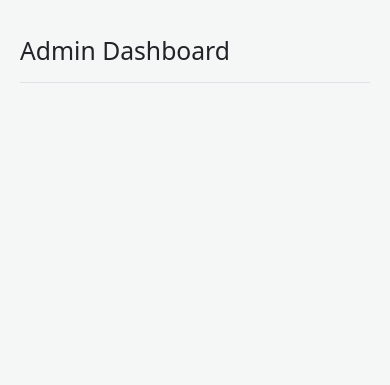
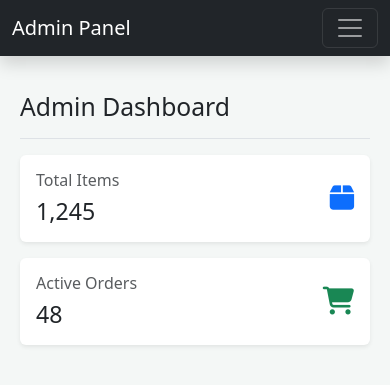
Before and after one commit to sami9644/shqella-admin, a Flask app: page /admin/dashboard in a window 390 px wide. Shown: the top 385 px of the page. Run offline with Flask 3, Linux system fonts and the light colour scheme; the visitor is signed in with stand-in values (Sample User, id 1); some libraries are stand-ins or nearby versions.

Commit message:
Add files via upload

```diff
--- a/templates/dashboard.html
+++ b/templates/dashboard.html
@@ -16,6 +16,7 @@
             min-height: 100vh;
             background: #212529;
             color: white;
+            transition: all 0.3s ease;
         }
         .sidebar .nav-link {
             color: rgba(255,255,255,0.8);
@@ -33,21 +34,43 @@
         .content-area {
             padding: 20px;
         }
-        @media (max-width: 768px) {
+
+        /* Responsive adjustments */
+        @media (max-width: 767.98px) {
             .sidebar {
                 min-height: auto;
+                position: fixed;
+                top: 56px; /* Height of the top navbar */
+                left: 0;
+                width: 100%;
+                z-index: 1000;
+                border-bottom: 2px solid #343a40;
+            }
+            .content-area {
+                padding-top: 20px;
             }
         }
     </style>
 </head>
 <body>
 
+    <!-- Mobile Top Navbar (Visible only on mobile/tablet) -->
+    <nav class="navbar navbar-dark bg-dark d-md-none sticky-top shadow">
+        <div class="container-fluid">
+            <a class="navbar-brand" href="#">Admin Panel</a>
+            <button class="navbar-toggler" type="button" data-bs-toggle="collapse" data-bs-target="#sidebarMenu" aria-controls="sidebarMenu" aria-expanded="false" aria-label="Toggle navigation">
+                <span class="navbar-toggler-icon"></span>
+            </button>
+        </div>
+    </nav>
+
     <div class="container-fluid">
         <div class="row">
             <!-- Sidebar Navigation -->
-            <nav class="col-md-3 col-lg-2 d-md-block sidebar collapse p-0">
+            <nav id="sidebarMenu" class="col-md-3 col-lg-2 d-md-block sidebar collapse p-0">
                 <div class="position-sticky">
-                    <div class="p-3 text-center">
+                    <!-- Title hidden on mobile since it's in the top bar -->
+                    <div class="p-3 text-center d-none d-md-block">
                         <h4>Admin Panel</h4>
                     </div>
                     <ul class="nav flex-column">
@@ -71,7 +94,7 @@
                                 <i class="fas fa-shopping-cart me-2"></i> Manage Orders
                             </a>
                         </li>
-                        <li class="nav-item mt-4">
+                        <li class="nav-item my-2 my-md-4">
                             <a class="nav-link text-danger" href="/logout">
                                 <i class="fas fa-sign-out-alt me-2"></i> Log out
                             </a>
@@ -82,7 +105,7 @@
 
             <!-- Main Content Section -->
             <main class="col-md-9 ms-sm-auto col-lg-10 px-md-4 content-area">
-                <!-- Flash Messages (Good for login/errors) -->
+                <!-- Flash Messages -->
                 {% with messages = get_flashed_messages(with_categories=true) %}
                   {% if messages %}
                     {% for category, message in messages %}
@@ -95,14 +118,35 @@
                 {% endwith %}
 
                 <div class="pt-3 pb-2 mb-3 border-bottom">
-                    <h1 class="h2"> Admin Dashboard</h1>
+                    <h1 class="h2">Admin Dashboard</h1>
                 </div>
 
                 {% block content %}
                 <!-- Dynamic content from other pages goes here -->
-                <div class="row">
-
-                    <!-- Example placeholder cards -->
+                <div class="row g-3">
+                    <!-- Example responsive grid cards for dashboard overview -->
+                    <div class="col-12 col-sm-6 col-lg-3">
+                        <div class="card p-3 shadow-sm border-0">
+                            <div class="d-flex justify-content-between align-items-center">
+                                <div>
+                                    <h6 class="text-muted">Total Items</h6>
+                                    <h3 class="mb-0">1,245</h3>
+                                </div>
+                                <div class="text-primary fs-1"><i class="fas fa-box"></i></div>
+                            </div>
+                        </div>
+                    </div>
+                    <div class="col-12 col-sm-6 col-lg-3">
+                        <div class="card p-3 shadow-sm border-0">
+                            <div class="d-flex justify-content-between align-items-center">
+                                <div>
+                                    <h6 class="text-muted">Active Orders</h6>
+                                    <h3 class="mb-0">48</h3>
+                                </div>
+                                <div class="text-success fs-1"><i class="fas fa-shopping-cart"></i></div>
+                            </div>
+                        </div>
+                    </div>
                 </div>
                 {% endblock %}
             </main>
```
